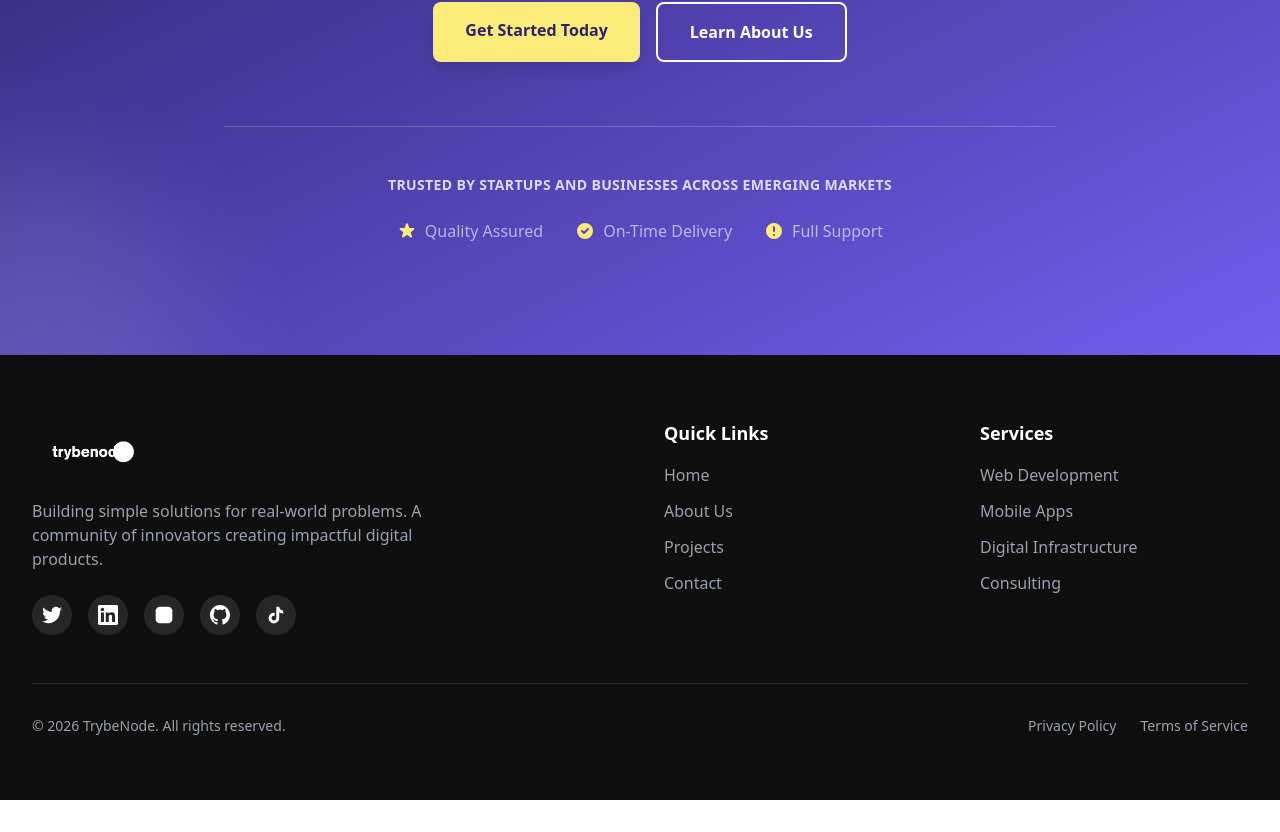
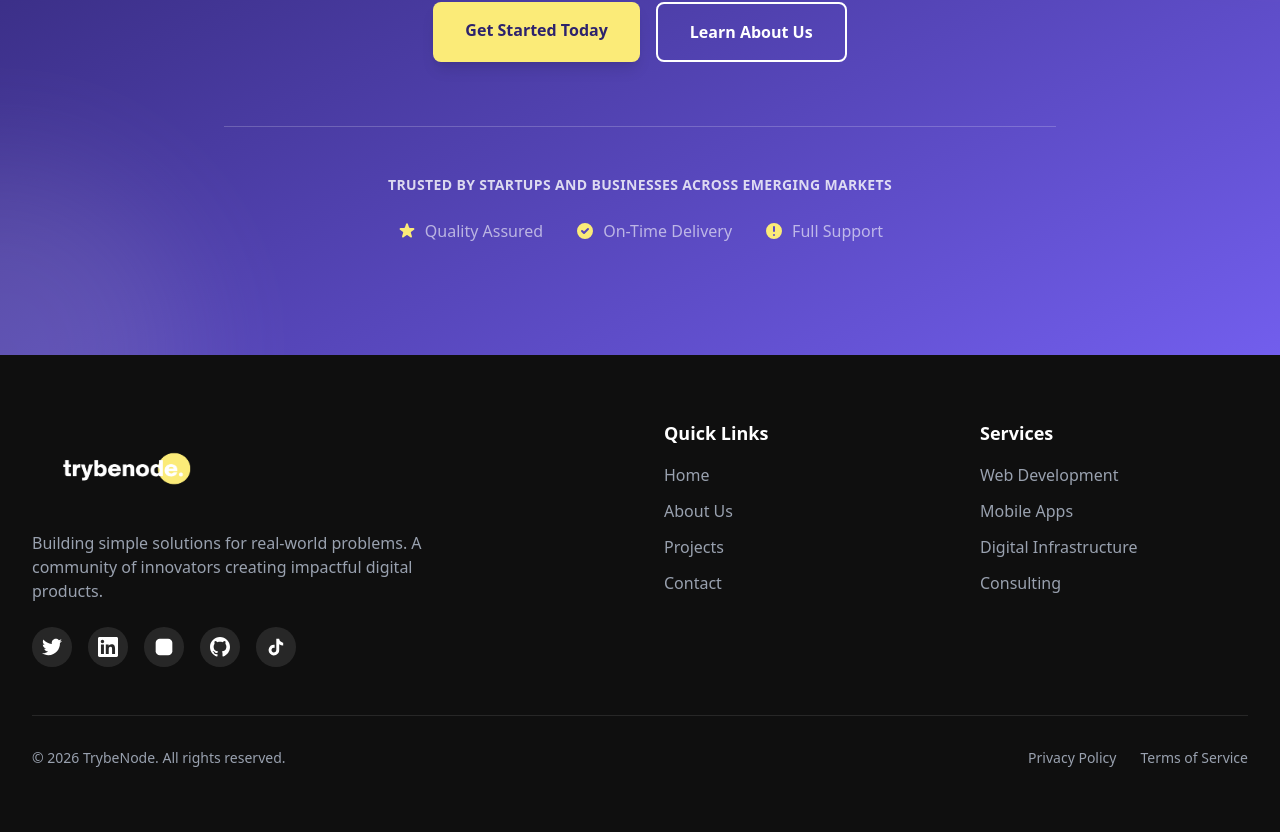
Before and after one commit to trybenode/trybenode-online, a Next.js app in the folder trybenode-online/: page / in a window 1280 px wide. Shown: the part 2889-3721 px from the top of the page. Before the commit the page ends 3689 px from the top, so only its background shows below. Built offline with nearby package versions, Linux system fonts and the light colour scheme.

Commit message:
feat: replace logo in Footer component with new white logo and adjust styling

```diff
--- a/trybenode-online/src/components/Footer.jsx
+++ b/trybenode-online/src/components/Footer.jsx
@@ -12,12 +12,12 @@ export default function Footer() {
           <div className="md:col-span-2">
             <div className="mb-4">
               <Image
-                src="/logo.png"
+                src="/logo-white.png"
                 alt="TrybeNode"
                 width={200}
                 height={60}
-                className="h-20 w-auto brightness-0 invert"
-                style={{ width: "auto", height: "auto", maxHeight: "4rem" }}
+                className="h-40 w-auto"
+                style={{ width: "auto", height: "auto", maxHeight: "6rem" }}
               />
             </div>
             <p className="text-gray-400 mb-6 max-w-md">
```
Also changed, not shown: trybenode-online/public/logo-white.png (added).
